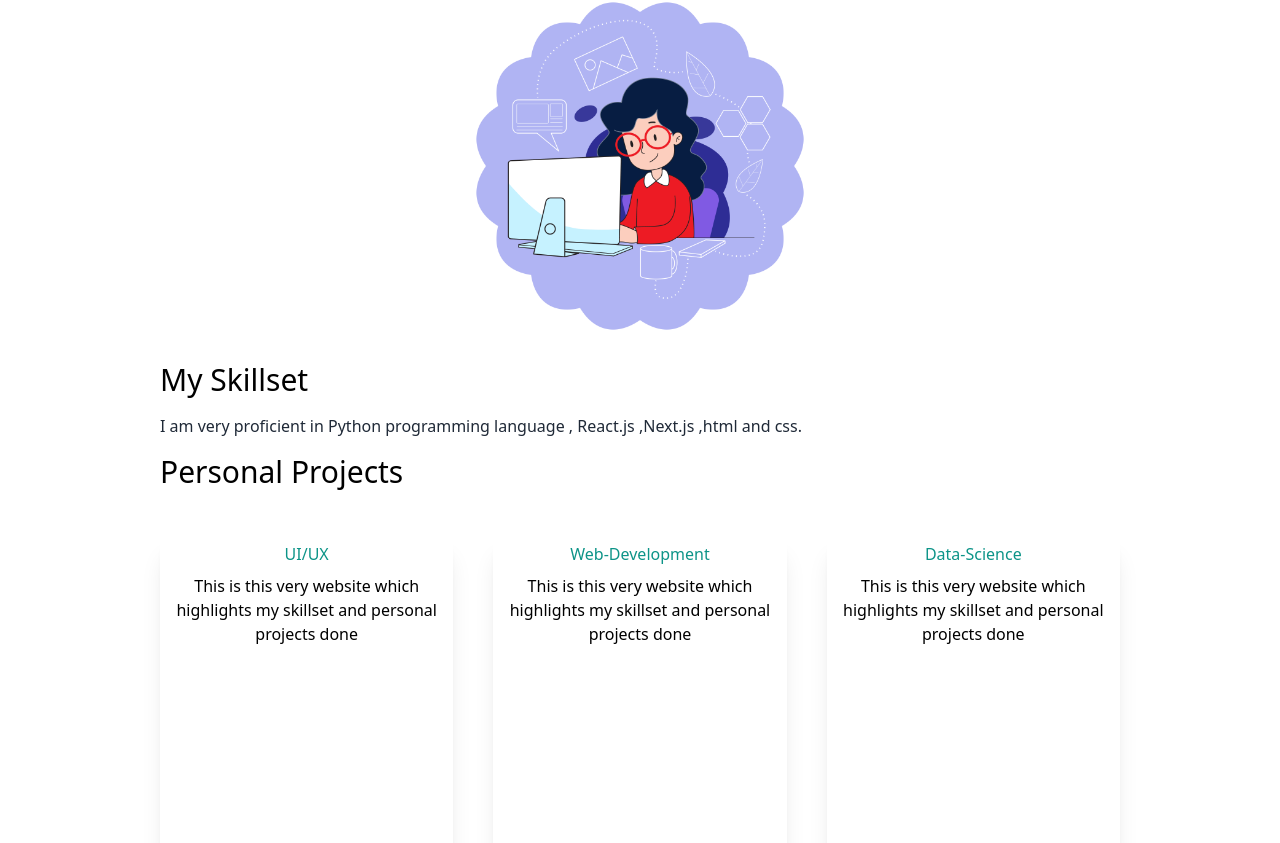
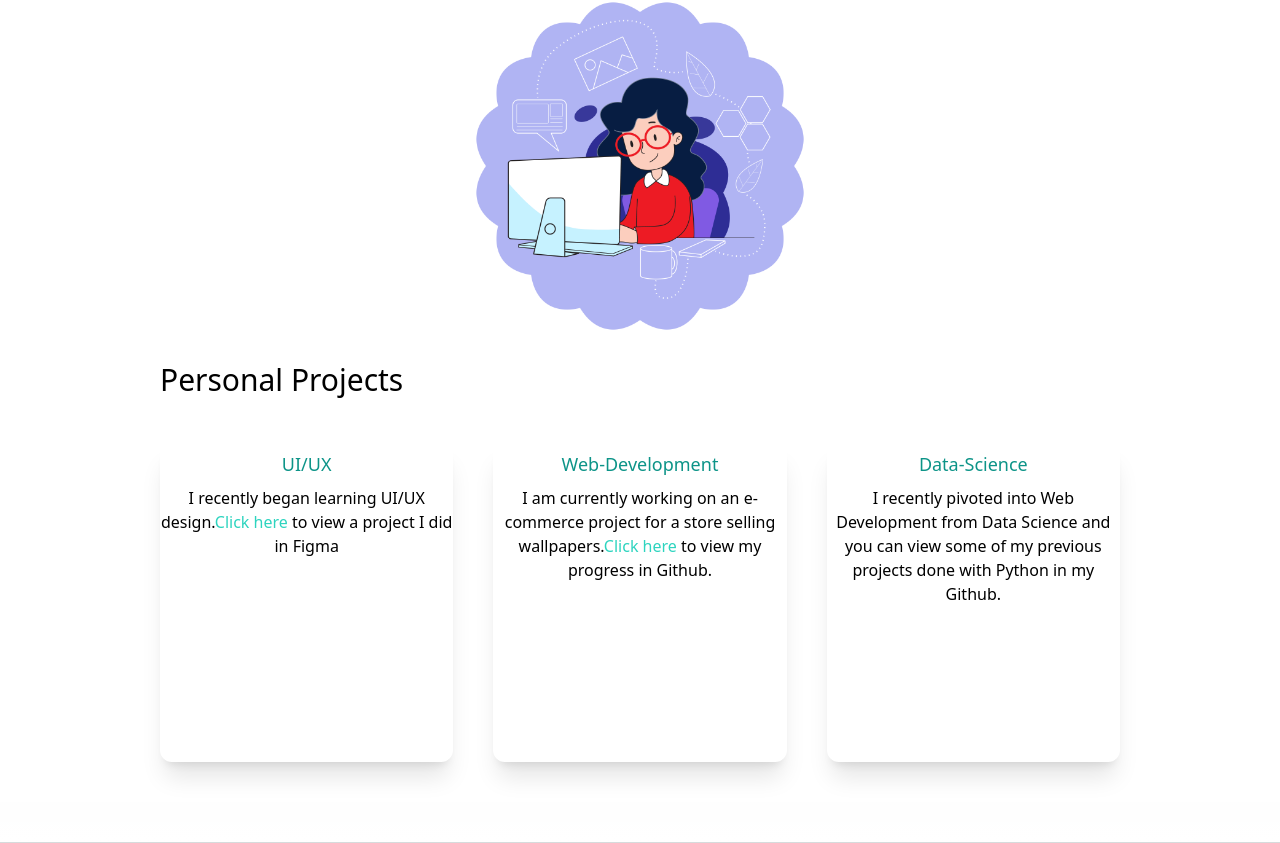
Before and after one commit to Jepleting/webdev, a Next.js app in the folder my-portofolio/: page / in a window 1280 px wide. Shown: the part 570-1413 px from the top of the page. Built offline with nearby package versions, Linux system fonts and the light colour scheme.

Commit message:
Added links to external sites

```diff
--- a/my-portofolio/pages/index.js
+++ b/my-portofolio/pages/index.js
@@ -4,11 +4,11 @@ import {BsGithub} from 'react-icons/bs';
 import {AiFillTwitterCircle,AiFillLinkedin} from 'react-icons/ai';
 import Image from "next/image";
 import avatar from "../public/avatar1.jpg";
-import { useState } from "react";
+import Link from 'next/link';
 
 
 
-const inter = Inter({ subsets: ['latin'] })
+// const inter = Inter({ subsets: ['latin'] })
 
 export default function Home() {
   return (
@@ -40,8 +40,8 @@ export default function Home() {
           </p>
         </div>
         <div className="text-5xl flex justify-center gap-16 py-3 text-gray-600">
-          <AiFillLinkedin/>
-          <AiFillTwitterCircle/>
+        <Link href="https://www.linkedin.com/in/jepleting-linah-5643b31b1/"><AiFillLinkedin/></Link>
+        <Link href="https://twitter.com/jepleting_11780"> <AiFillTwitterCircle/></Link>
         </div>
         <div className="relative mx-auto rounded-full w-80 h-80 mt-5 md:h-96 md:w-96">
           <Image src={avatar} />
@@ -50,27 +50,30 @@ export default function Home() {
 
       {/* section two */}
       <section>
-        <div>
+        {/* <div>
           <h3 className="text-3xl py-1 text-black">My Skillset</h3>
           <p className="text-md py-2 leading-8 text-gray-800">
             I am very proficient in  Python programming language , React.js ,Next.js ,html and css.
           </p>
-        </div>
+        </div> */}
         <div>
           <h3 className="text-3xl py-1 text-black">Personal Projects</h3>
           <div>
             <div className="flex space-x-10 mb-10">
-              <div className="text-center shadow-xl rounded-xl my-10 h-80">
-                <h5 className="py-2 text-teal-600">UI/UX</h5>
-                <p className="text-black">This is this very website which highlights my skillset and personal projects done</p>
+              <div className="text-center shadow-xl rounded-xl my-10 h-80 w-80 grow-0">
+                <h5 className="py-2 text-teal-600 text-lg">UI/UX</h5>
+                <p className="text-black">I recently began learning UI/UX design.
+                <Link  className=" text-teal-400" href="https://www.figma.com/file/Z8AffE4ivgHHKNzaFFZySt/Vitality?type=design&node-id=0%3A1&mode=dev">Click here</Link> to view a project I did in Figma</p>
               </div>
-              <div className="text-center shadow-xl rounded-xl my-10">
-              <h5 className="py-2 text-teal-600">Web-Development</h5>
-                <p className="text-black">This is this very website which highlights my skillset and personal projects done</p>
+              <div className="text-center shadow-xl rounded-xl my-10 h-80 w-80 grow-0">
+              <h5 className="py-2 text-teal-600 text-lg">Web-Development</h5>
+                <p className="text-black">I am currently working on an e-commerce project for a store selling wallpapers.
+                <Link  className=" text-teal-400" href="https://github.com/Jepleting/e-commerce-store">Click here</Link> to view my progress in Github.</p>
               </div>
-              <div className="text-center shadow-xl rounded-xl my-10">
-              <h5 className="py-2 text-teal-600">Data-Science</h5>
-                <p className="text-black">This is this very website which highlights my skillset and personal projects done</p>
+              <div className="text-center shadow-xl rounded-xl my-10 h-80 w-80 grow-0">
+              <h5 className="py-2 text-teal-600 text-lg">Data-Science</h5>
+                <p className="text-black">I recently pivoted into Web Development from Data Science and you can view some of my previous projects
+                done with Python in my Github. </p>
               </div>
             </div>
           </div>
```
